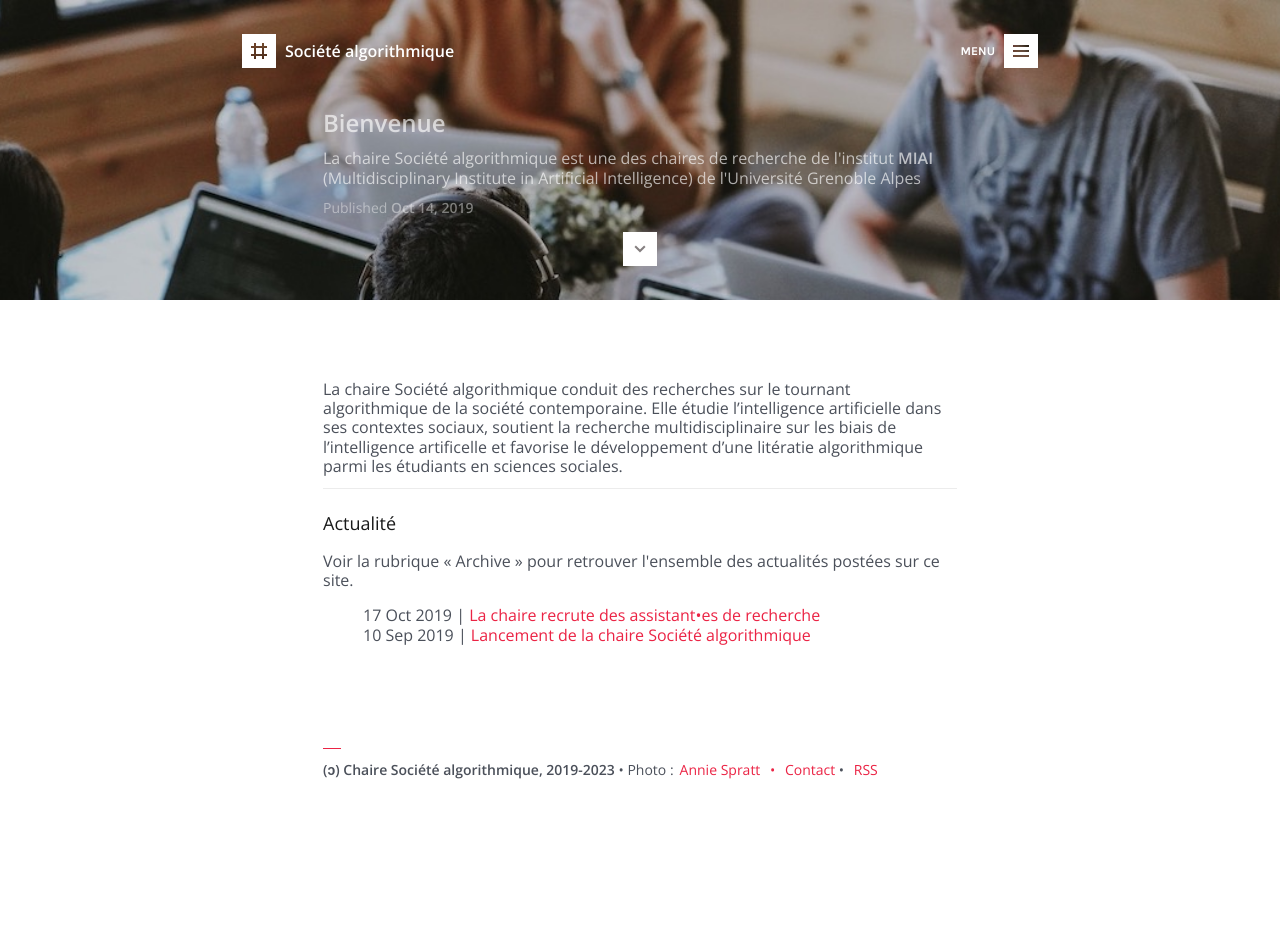
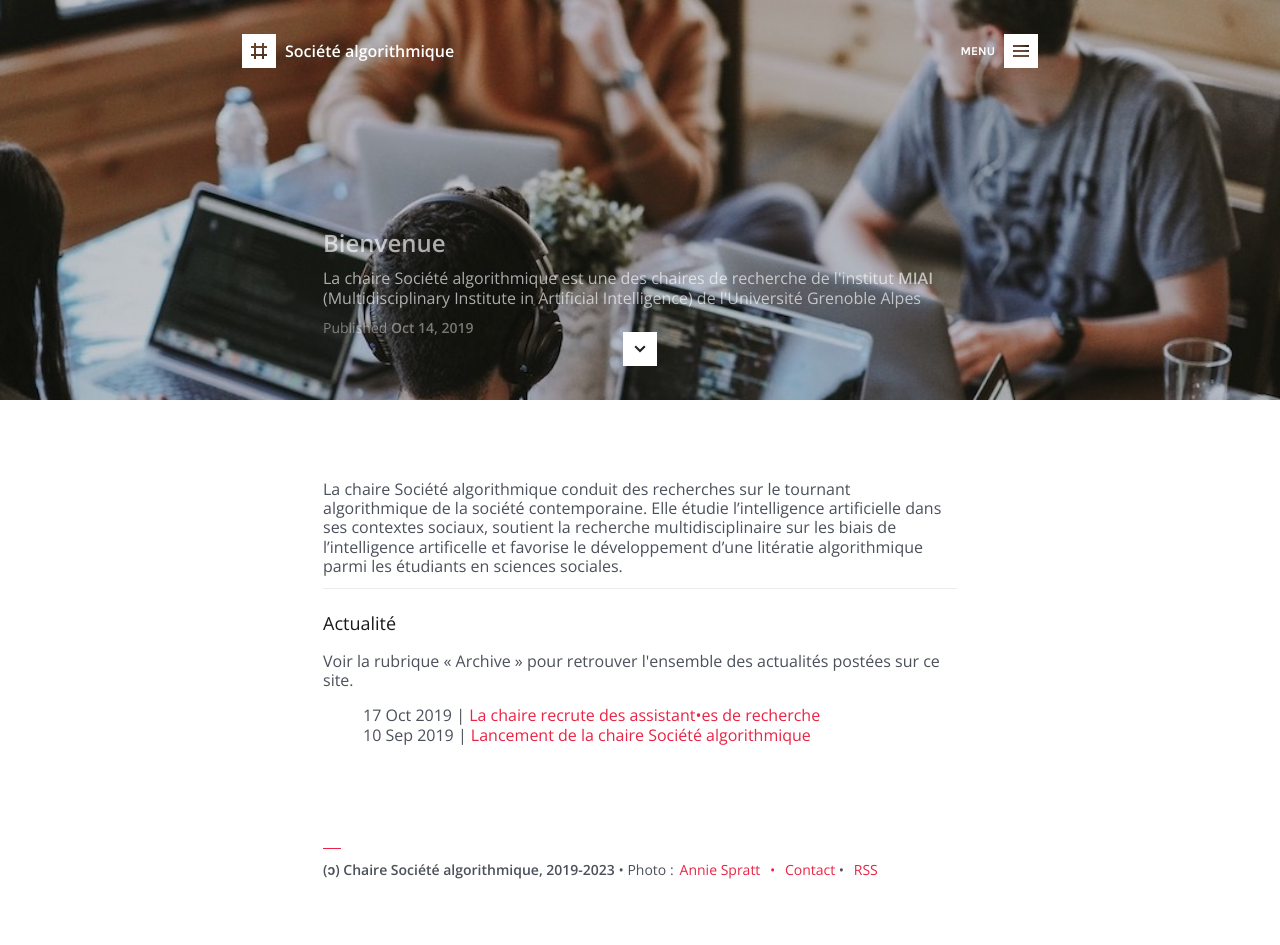
Before and after one commit to gillesbastin/algorithmicsociety.github.io, a Jekyll site: the page built from index.md, in a window 1280 px wide. Built offline with Jekyll 4.4.1, drawn with Linux system fonts in a browser that asks for light colours; before the commit the page ends 900 px from its top, so only the background shows below that.

Commit message:
Update styles.css

```diff
--- a/assets/styles.css
+++ b/assets/styles.css
@@ -311,7 +311,7 @@ body > header {
 /* Article Header */
 .content article header {
     width: 100%;
-    height: 300px;
+    height: 400px;
     color: white;
     position: relative;
     overflow: hidden; }
@@ -340,7 +340,7 @@ body > header {
 .content article header .excerpt {
     width: 634px;
     position: absolute;
-    bottom: 95px;
+    bottom: 75px;
     left: 50%;
     margin-left: -317px;
     z-index: 900;
```
